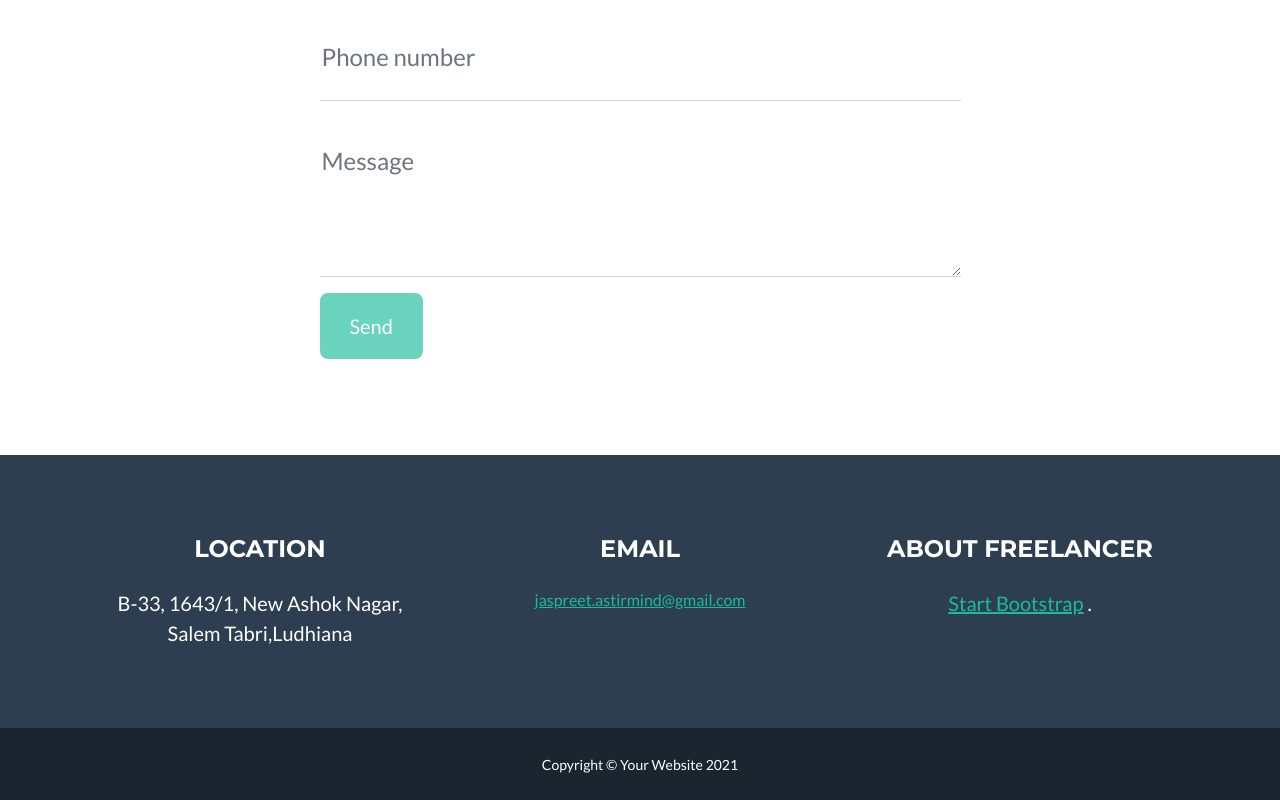
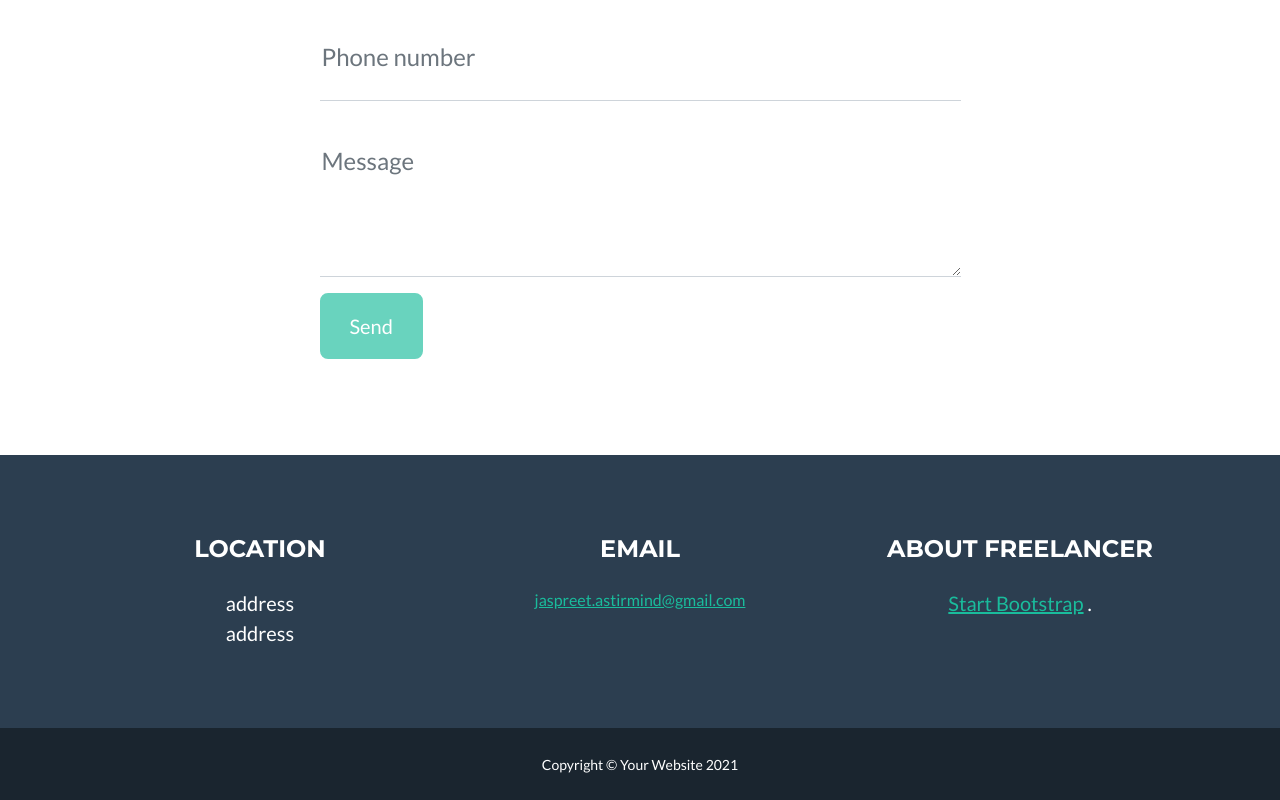
Before and after one commit to jass-1602/portofolio-in-flask, a plain HTML site: page templates/index.html in a window 1280 px wide. Shown: the part 2814-3614 px from the top of the page. Drawn offline with nearby package versions, Linux system fonts and the light colour scheme; files that its build step writes are made by us from their sources; files whose address does not match are found by name.

Commit message:
Update index.html

```diff
--- a/templates/index.html
+++ b/templates/index.html
@@ -233,9 +233,9 @@
                 <div class="col-lg-4 mb-5 mb-lg-0">
                     <h4 class="text-uppercase mb-4">Location</h4>
                     <p class="lead mb-0">
-                        B-33, 1643/1, New Ashok Nagar,
+                        address
 
-                        <br /> Salem Tabri,Ludhiana
+                        <br /> address
                     </p>
                 </div>
                 <!-- Footer Social Icons-->
```
